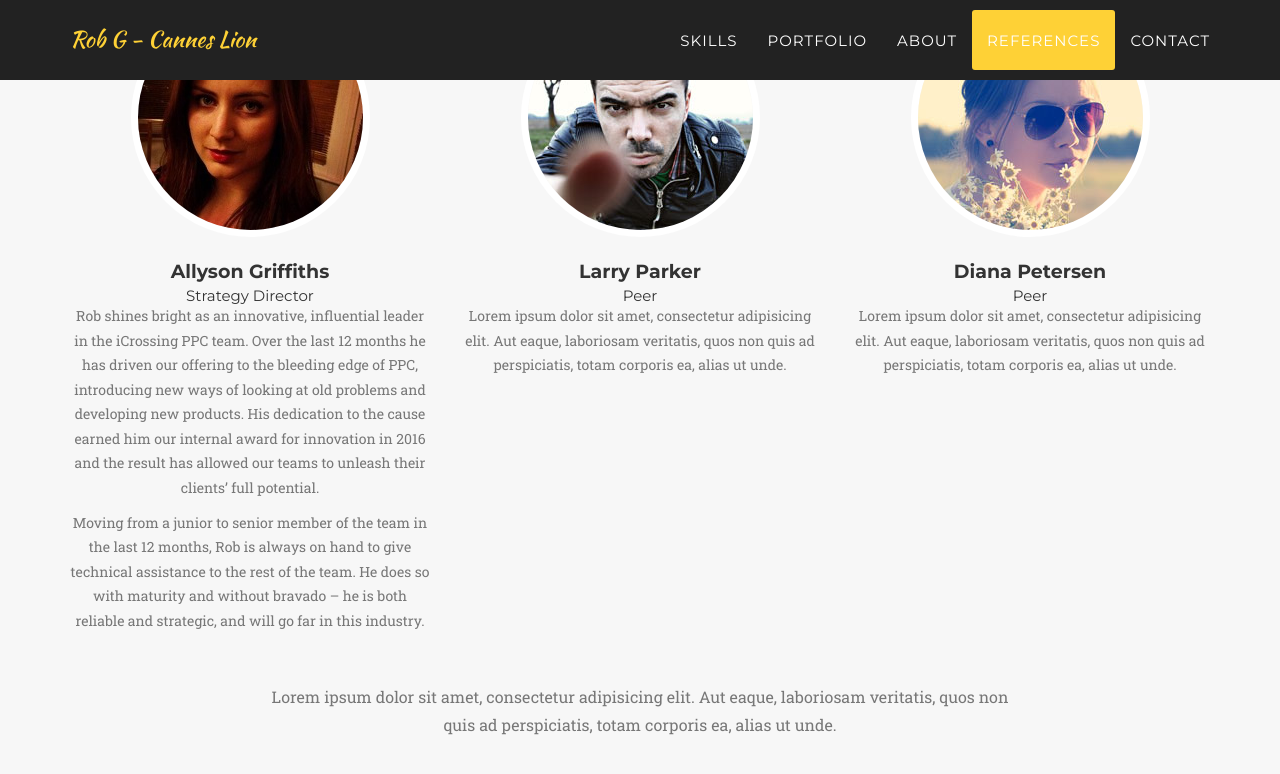
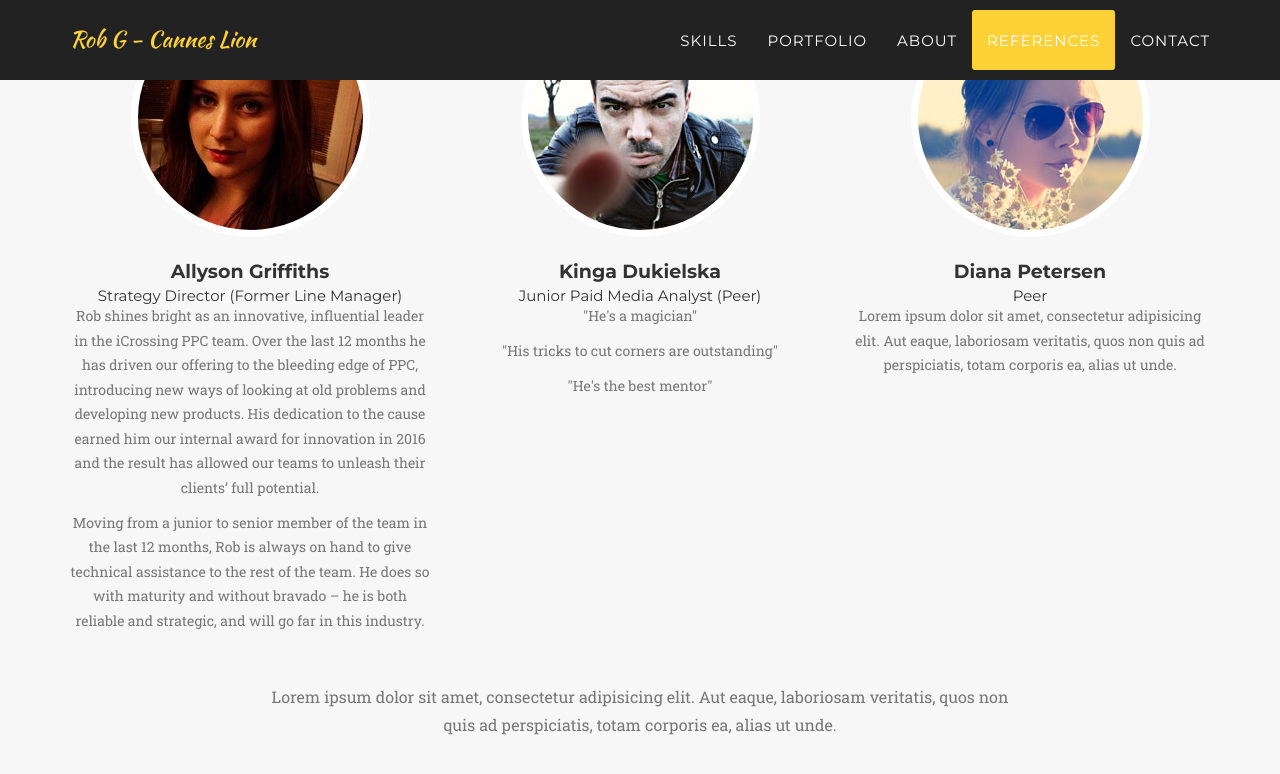
Before and after one commit to canneslionrobg/canneslionrobg.github.io, a Jekyll site: the page index.html, which Jekyll copies as it is, in a window 1280 px wide and 900 px high, scrolled down 4530 px. Shown: the top 774 px of the window. Built offline with Jekyll 4.4.1, drawn with Linux system fonts in a browser that asks for light colours; some web fonts are replaced.

Commit message:
update portfolio

```diff
--- a/index.html
+++ b/index.html
@@ -348,7 +348,7 @@ height="0" width="0" style="display:none;visibility:hidden"></iframe></noscript>
                     <div class="team-member">
                         <img src="img/team/1.jpg" class="img-responsive img-circle" alt="">
                         <h4>Allyson Griffiths</h4>
-                        <h5>Strategy Director</h5>
+                        <h5>Strategy Director (Former Line Manager)</h5>
                         <p class="text-muted">Rob shines bright as an innovative, influential leader in the iCrossing PPC team. Over the last 12 months he has driven our offering to the bleeding edge of PPC, introducing new ways of looking at old problems and developing new products. His dedication to the cause earned him our internal award for innovation in 2016 and the result has allowed our teams to unleash their clients’ full potential.</p>
                         <p class="text-muted">Moving from a junior to senior member of the team in the last 12 months, Rob is always on hand to give technical assistance to the rest of the team.  He does so with maturity and without bravado – he is both reliable and strategic, and will go far in this industry.</p>
                     </div>
@@ -357,9 +357,11 @@ height="0" width="0" style="display:none;visibility:hidden"></iframe></noscript>
                 <div class="col-sm-4">
                     <div class="team-member">
                         <img src="img/team/2.jpg" class="img-responsive img-circle" alt="">
-                        <h4>Larry Parker</h4>
-                        <h5>Peer</h5>
-                        <p class="text-muted">Lorem ipsum dolor sit amet, consectetur adipisicing elit. Aut eaque, laboriosam veritatis, quos non quis ad perspiciatis, totam corporis ea, alias ut unde.</p>
+                        <h4>Kinga Dukielska</h4>
+                        <h5>Junior Paid Media Analyst (Peer)</h5>
+                        <p class="text-muted">"He's a magician"</p>
+                        <p class="text-muted">"His tricks to cut corners are outstanding"</p>
+                        <p class="text-muted">"He's the best mentor"</p>
                     </div>
                 </div>
 
```
Also changed, not shown: img/portfolio/live_tracker.PNG.
